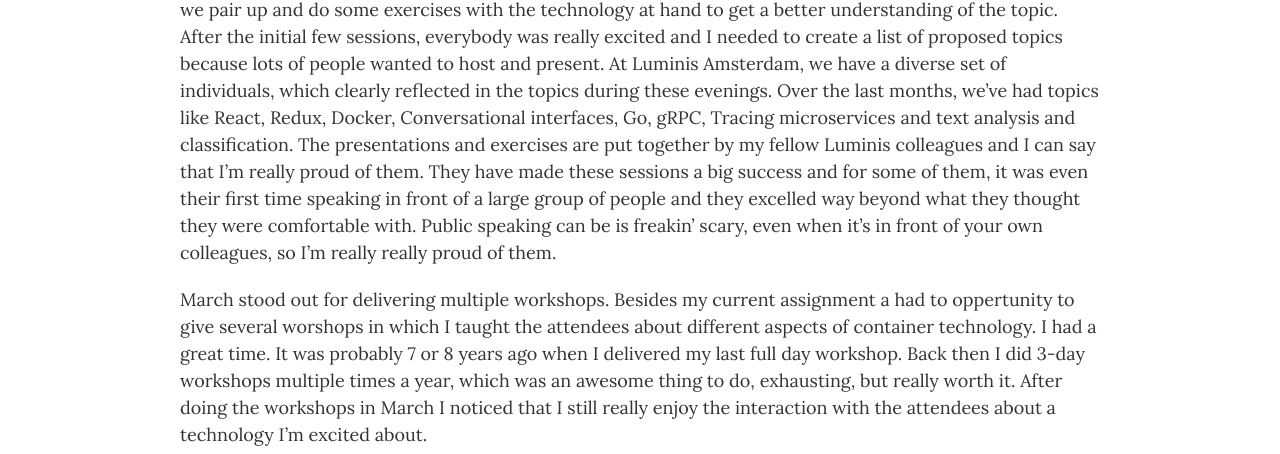
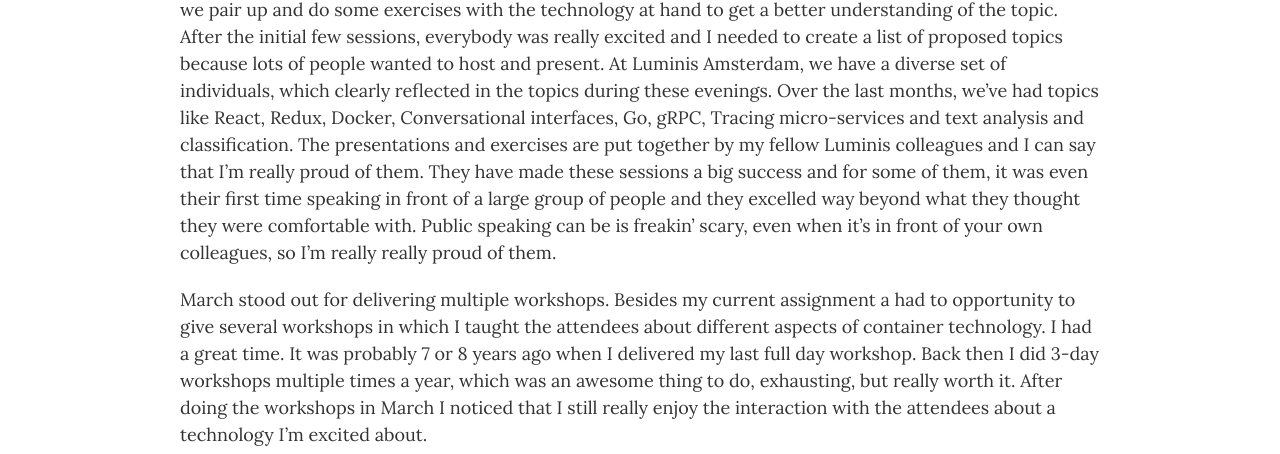
Before and after one commit to jreijn/jreijn.github.com, a Jekyll site: the page built from _posts/2019-01-02-looking-back-at-2018.md, in a window 1280 px wide and 1400 px high. Shown: the part 859-1313 px from the top of the window. Built offline with Jekyll 4.4.1, drawn with Linux system fonts in a browser that asks for light colours; a script that is not in the unit is left out; comment, search, counter and statistics services are not loaded; some of the changed text lies outside the part shown.

Commit message:
Minor updates

```diff
--- a/_posts/2019-01-02-looking-back-at-2018.md
+++ b/_posts/2019-01-02-looking-back-at-2018.md
@@ -8,9 +8,9 @@ header-img: "/img/alphabet-bg.jpg"
 It's the second day of the new year and I think my body I still trying to digest some of the Dutch traditional 'oliebollen' which I ate on new years eve. The last days of 2018 were mostly about family and friends, food and having some time off. I hope you also had some wonderful days with friend and family. For those of you who've been reading this blog over the last couple of years, you've probably noticed that this yearly review post always gets published somewhere in February or March, so this time I tried something different and started early 😉.  If you don't want to read the entire post here is a short summary: 2018 was a great year with lots of highs and very few lows.
 
 Professionally, the year started with some new initiatives. The first one was organizing the Luminis Amsterdam internal knowledge exchange sessions. We were already doing tech days on a regular basis, but I personally had the feeling that it would be great to have an evening after work in which we had some great food, time to catch up and experiment with interesting technology. And so we started and tried to figure out along the way what worked for us as a group. I was really happy when almost everybody liked the idea and showed up at the first session! At the end of each session, we did a short recap and discussed the topic at hand and how the overall night was put together. What we ended up with was having a monthly session, in which we try to keep things as hands-on as possible. So a max 45-minute (theoretical) introduction and then we pair up and do some exercises with the technology at hand to get a better understanding of the topic. After the initial few sessions, everybody was really excited and I needed to create a list of proposed topics because lots of people wanted to host and present.
-At Luminis Amsterdam, we have a diverse set of individuals, which clearly reflected in the topics during these evenings. Over the last months, we've had topics like React, Redux, Docker, Conversational interfaces, Go, gRPC, Tracing microservices and text analysis and classification. The presentations and exercises are put together by my fellow Luminis colleagues and I can say that I’m really proud of them. They have made these sessions a big success and for some of them, it was even their first time speaking in front of a large group of people and they excelled way beyond what they thought they were comfortable with. Public speaking can be is freakin’ scary, even when it’s in front of your own colleagues, so I’m really really proud of them.
+At Luminis Amsterdam, we have a diverse set of individuals, which clearly reflected in the topics during these evenings. Over the last months, we've had topics like React, Redux, Docker, Conversational interfaces, Go, gRPC, Tracing micro-services and text analysis and classification. The presentations and exercises are put together by my fellow Luminis colleagues and I can say that I’m really proud of them. They have made these sessions a big success and for some of them, it was even their first time speaking in front of a large group of people and they excelled way beyond what they thought they were comfortable with. Public speaking can be is freakin’ scary, even when it’s in front of your own colleagues, so I’m really really proud of them.
 
-March stood out for delivering multiple workshops. Besides my current assignment a had to oppertunity to give several worshops in which I taught the attendees about different aspects of container technology. I had a great time. It was probably 7 or 8 years ago when I delivered my last full day workshop. Back then I did 3-day workshops multiple times a year, which was an awesome thing to do, exhausting, but really worth it. After doing the workshops in March I noticed that I still really enjoy the interaction with the attendees about a technology I'm excited about.
+March stood out for delivering multiple workshops. Besides my current assignment a had to opportunity to give several workshops in which I taught the attendees about different aspects of container technology. I had a great time. It was probably 7 or 8 years ago when I delivered my last full day workshop. Back then I did 3-day workshops multiple times a year, which was an awesome thing to do, exhausting, but really worth it. After doing the workshops in March I noticed that I still really enjoy the interaction with the attendees about a technology I'm excited about.
 
 In April it was time for our annual DevCon conference. After an exciting CFP period, one of my proposals got selected. The talk I proposed was about REST API design and documentation. I even did a live coding demo, which was kind of nerf wrecking, but turned out quite OK after fighting with some git branching issues 😅. My talk was pretty well rated at DevCon and I even received an award for being one of the top-rated speakers.
 
```
Also changed, not shown: other parts of _posts/2019-01-02-looking-back-at-2018.md (+1 -1 lines).
